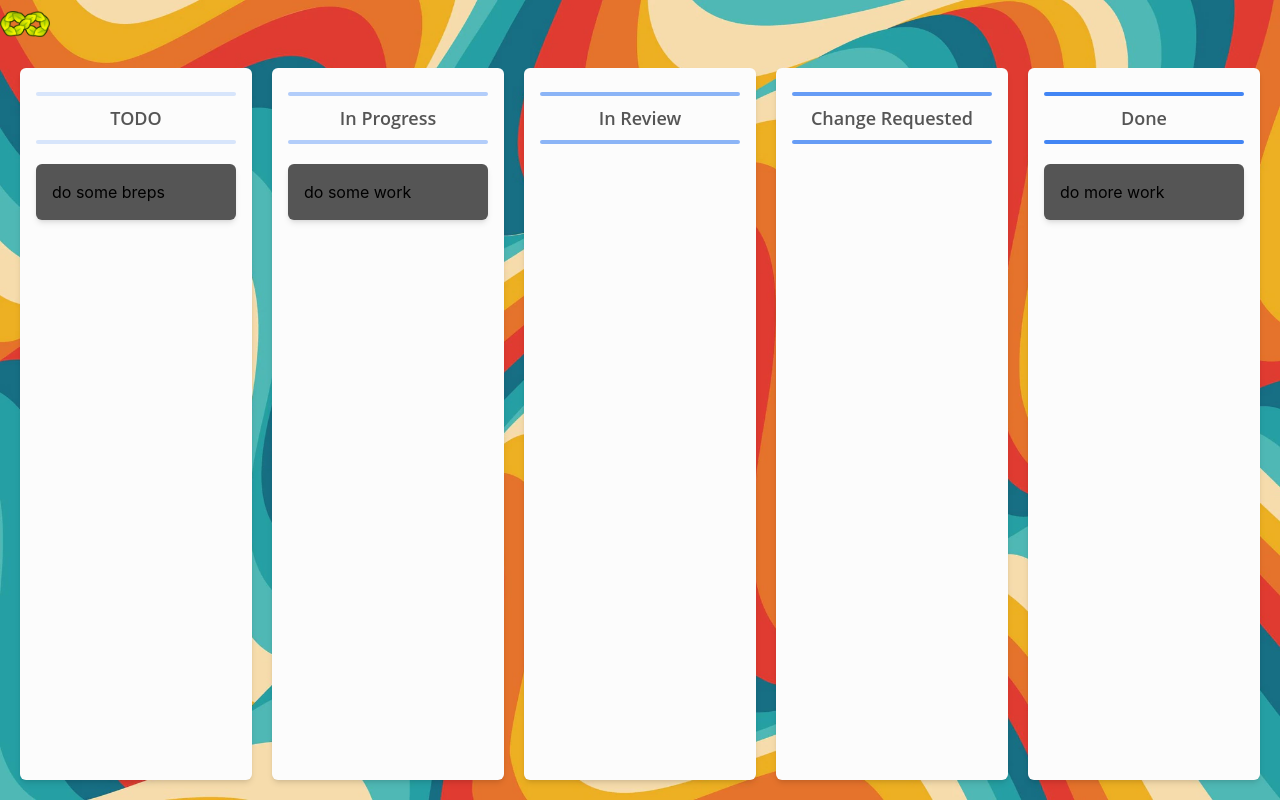
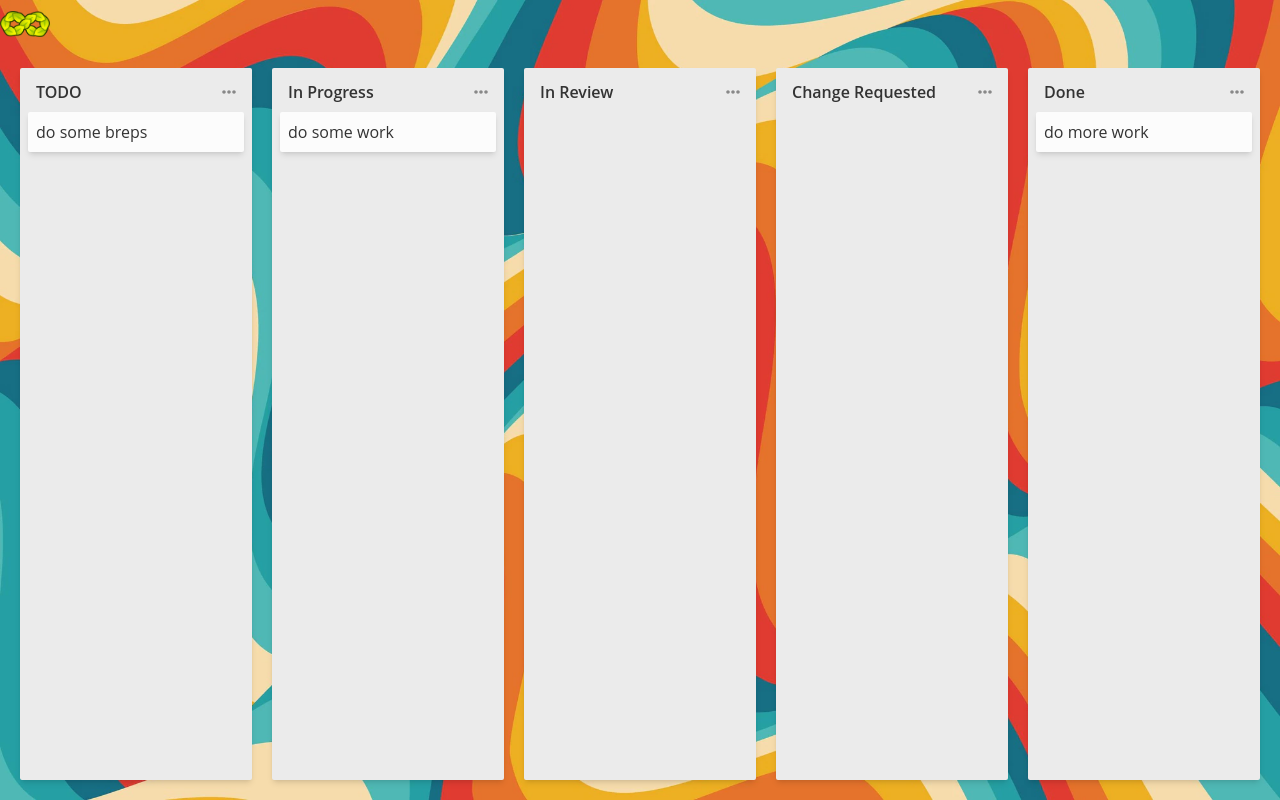
Before and after one commit to just-ajs/DevHops, a Next.js app in the folder DevHopsApp/: page / in a window 1280 px wide. Built offline with nearby package versions, Linux system fonts and the light colour scheme.

Commit message:
tune styling

```diff
--- a/DevHopsApp/components/Kanban.tsx
+++ b/DevHopsApp/components/Kanban.tsx
@@ -78,18 +78,14 @@ export const Kanban = ({ tasks }: KanbanProps): React.ReactElement => {
     return (
         <>
         {boardData.lanes.map((lane, i) => (
-            <div key={`lane-${lane.id}`} className='w-full h-full flex flex-col bg-light rounded-md shadow-md'>
-                <div className='w-full pl-4 pr-4 h-24 flex flex-col justify-start items-start'>
-                    <div className={`w-full h-1 mt-6 pl-4 pr-4 rounded-full bg-brand ${opacities[i]}`} />
-                    <div className="w-full mt-2 flex justify-center items-center">
-                        {/* <div className={`w-6 h-6 mr-3 rounded-sm flex items-center justify-center`}>
-                            <svg width="16" height="16" xmlns="http://www.w3.org/2000/svg" viewBox="0 0 512 512"><path fill="currentColor" d="M64 32V480c0 17.7-14.3 32-32 32s-32-14.3-32-32V32C0 14.3 14.3 0 32 0S64 14.3 64 32zm40.8 302.8c-3 .9-6 1.7-8.8 2.6V13.5C121.5 6.4 153 0 184 0c36.5 0 68.3 9.1 95.6 16.9l1.3 .4C309.4 25.4 333.3 32 360 32c26.8 0 52.9-6.8 73-14.1c9.9-3.6 17.9-7.2 23.4-9.8c2.7-1.3 4.8-2.4 6.2-3.1c.7-.4 1.1-.6 1.4-.8l.2-.1c9.9-5.6 22.1-5.6 31.9 .2S512 20.6 512 32V288c0 12.1-6.8 23.2-17.7 28.6L480 288c14.3 28.6 14.3 28.6 14.3 28.6l0 0 0 0-.1 0-.2 .1-.7 .4c-.6 .3-1.5 .7-2.5 1.2c-2.2 1-5.2 2.4-9 4c-7.7 3.3-18.5 7.6-31.5 11.9C424.5 342.9 388.8 352 352 352c-37 0-65.2-9.4-89-17.3l-1-.3c-24-8-43.7-14.4-70-14.4c-27.5 0-60.1 7-87.2 14.8z"/></svg>
-                        </div> */}
-                        <h2 className='font-sans font-semibold text-lg text-slate'>{titles[lane.title  as Task['status']]}</h2>
+            <div key={`lane-${lane.id}`} className='w-full h-full p-2 flex flex-col bg-medium rounded-sm shadow-md'>
+                <div className='w-full mt-1 mb-2 flex flex-col justify-start items-start'>
+                    <div className='w-full flex pr-2 pl-2 justify-between items-center'>
+                        <h2 className='font-sans font-semibold text-md text-slate'>{titles[lane.title  as Task['status']]}</h2>
+                        <svg width={14} xmlns="http://www.w3.org/2000/svg" viewBox="0 0 448 512"><path fill="#888888" d="M120 256c0 30.9-25.1 56-56 56s-56-25.1-56-56s25.1-56 56-56s56 25.1 56 56zm160 0c0 30.9-25.1 56-56 56s-56-25.1-56-56s25.1-56 56-56s56 25.1 56 56zm104 56c-30.9 0-56-25.1-56-56s25.1-56 56-56s56 25.1 56 56s-25.1 56-56 56z"/></svg>
                     </div>
-                    <div className={`w-full h-1 mt-2 pl-4 pr-4 rounded-full bg-brand ${opacities[i]}`} />
                 </div>
-                <div className='w-full flex-grow pl-4 pr-4 flex flex-col justify-start items-center'>
+                <div className='w-full flex-grow flex flex-col justify-start items-center'>
                 {lane.cards.map((card, j) => (
                     <Draggable key={`task-card-${card.id}`} grid={[gridWidth - 4, 1]} bounds={{ top: 0 }}  onStop={(e, d) => {
                         const delta = Math.round(d.lastX / gridWidth)
@@ -114,8 +110,12 @@ export const Kanban = ({ tasks }: KanbanProps): React.ReactElement => {
                         })
 
                     }}>
-                        <div className='w-full p-4 mb-4 rounded-md bg-slate shadow-md'>
-                            {card.title}
+                        <div className='w-full p-2 mb-3 flex flex-col justify-start rounded-sm bg-light shadow-md'>
+                            <div className='w-full flex justify-start items-center'>
+                                <h3 className='font-sans text-slate'>{card.title}</h3>
+                                <p className='font-sans text-sm text-slate'>{card.description}</p>
+                            </div>
+
                         </div>
                     </Draggable>
                 ))}
--- a/DevHopsApp/tailwind.config.js
+++ b/DevHopsApp/tailwind.config.js
@@ -7,10 +7,10 @@ module.exports = {
   ],
   theme: {
     colors: {
-      pale: "#EFF2F2",
       light: "#FCFCFC",
+      medium: "#EBEBEB",
       brand: "#4285F4",
-      slate: "#555555"
+      slate: "#333333"
     },
     fontFamily: {
       'sans': ['Open Sans', 'sans-serif'],
```
